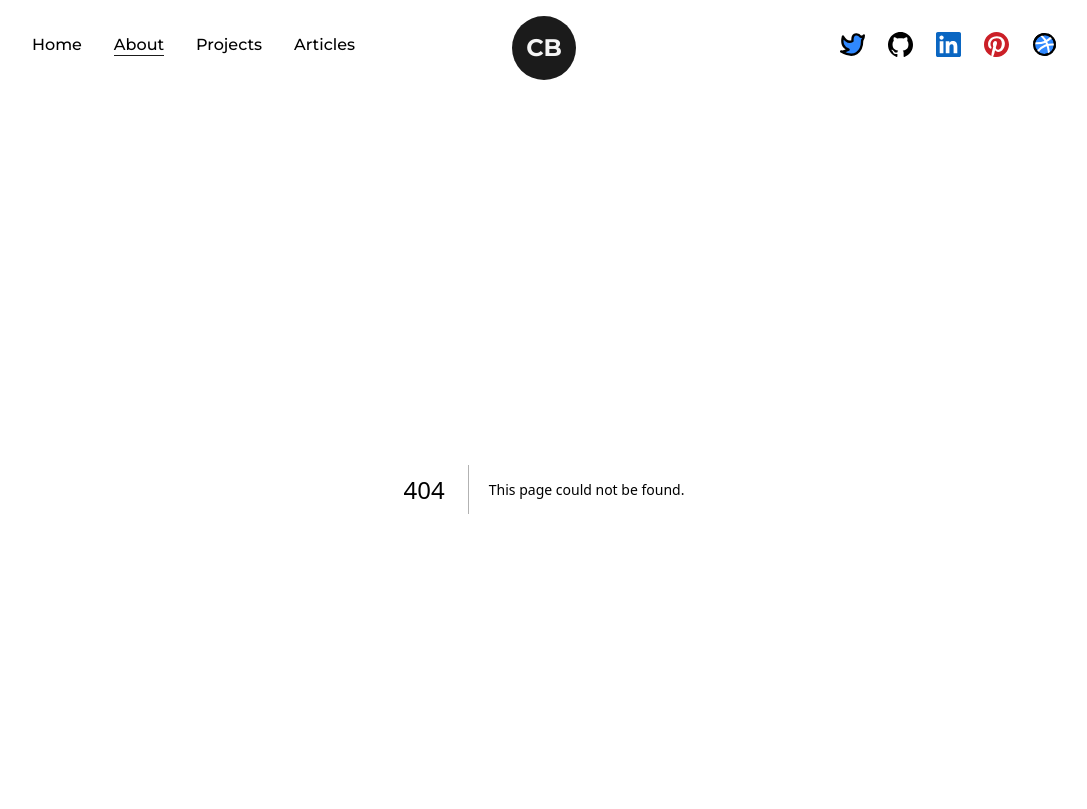
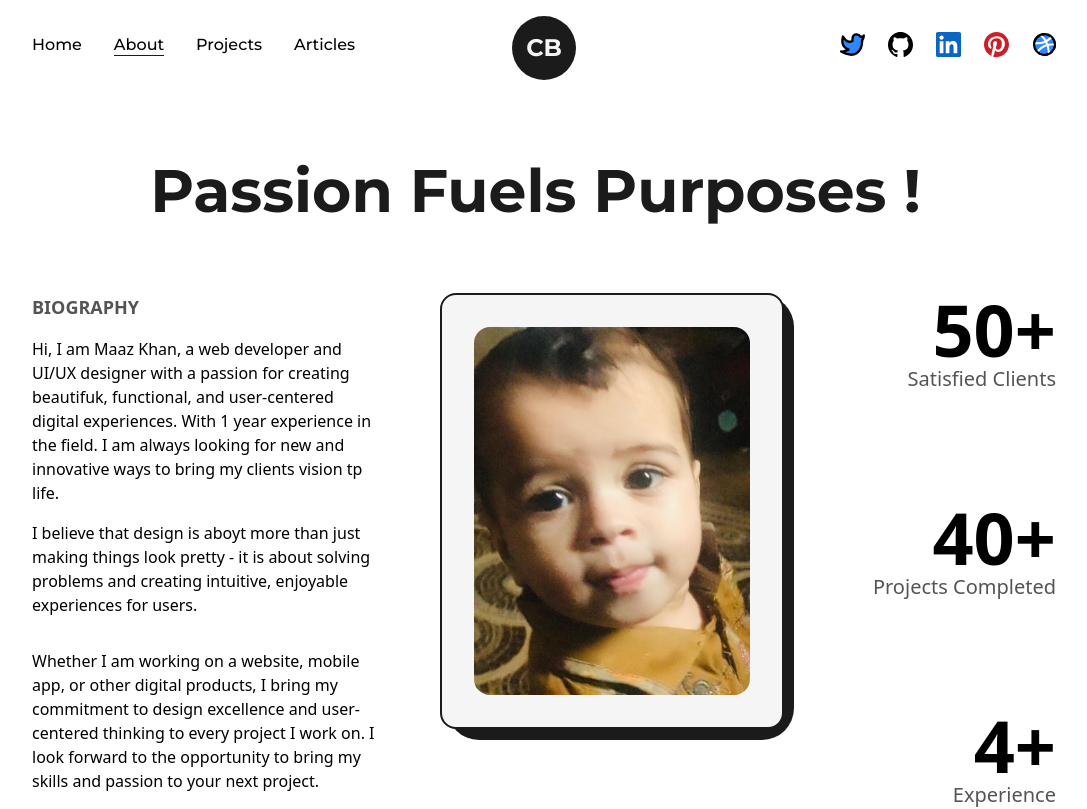
Before and after one commit to mmaazkhanhere/learningRepo, a Next.js app in the folder portfolio-website/: page /about in a window 1280 px wide. Before the commit this address had no page. Shown: the top 809 px of the page, without its empty margins (96-1183 px from the left). Built offline with nearby package versions, Linux system fonts and the light colour scheme.

Commit message:
about page created

```diff
--- /dev/null
+++ b/portfolio-website/src/pages/about.tsx
@@ -0,0 +1,103 @@
+import Head from 'next/head'
+import React, { useEffect, useRef } from 'react'
+import AnimatedText from './components/AnimatedText'
+import Layout from './components/Layout'
+import Image from 'next/image'
+import Profile from "../../public/Profile.jpg"
+import { useInView, useMotionValue, useSpring } from 'framer-motion'
+
+const AnimatedNumber = ({ value }) => {
+
+    const ref = useRef(null)
+
+    const motionValue = useMotionValue(0);
+    const springValue = useSpring(motionValue, { duration: 3000 })
+    const isInView = useInView(ref, { once: true })
+
+    useEffect(() => {
+        if (isInView) {
+            motionValue.set(value);
+        }
+    }, [isInView, value, motionValue])
+
+    useEffect(() => {
+        springValue.on("change", (latest) => {
+            if (ref.current && latest.toFixed(0) <= value) {
+                ref.current.textContent = latest.toFixed(0);
+            }
+        })
+    }, [springValue, value])
+
+    return <span ref={ref}></span>
+}
+
+export default function about() {
+    return (
+        <>
+            <Head>
+                <title>Maaz Khan | About Page</title>
+                <meta name="description" content="any description" />
+            </Head>
+            <main className='flex w-full flex-col items-center justify-center'>
+                <Layout className='pt-16'>
+                    <AnimatedText text="Passion Fuels Purposes !" className='mb-16' />
+
+                    <div className='grid w-full grid-cols-8 gap-16'>
+                        <div className='col-span-3 flex flex-col items-start justify-start'>
+                            <h2 className='mb-4 text-lg font-bold uppercase text-dark/75'>Biography</h2>
+                            <p className='font medium'>
+                                Hi, I am Maaz Khan, a web developer and UI/UX designer with a passion for creating beautifuk,
+                                functional, and user-centered digital experiences. With 1 year experience in the field. I am
+                                always looking for new and innovative ways to bring my clients vision tp life.
+                            </p>
+                            <p className='font medium my-4'>
+                                I believe that design is aboyt more than just making things look pretty - it is about solving
+                                problems and creating intuitive, enjoyable experiences for users.
+                            </p>
+                            <p className='font medium my-4'>
+                                Whether I am working on a website, mobile app, or other digital products, I bring my commitment to
+                                design excellence and user-centered thinking to every project I work on. I look forward to the
+                                opportunity to bring my skills and passion to your next project.
+                            </p>
+                        </div>
+                        {/*Profile Image */}
+                        <div className='col-span-3 relative h-max rounded-2xl border-2 border-solid
+                        border-dark bg-light p-8'>
+                            <div className='absolute top-0 -right-3 -z-10 w-[102%] h-[103%] rounded-[2rem]
+                            bg-dark'/>
+                            <Image src={Profile} alt='Maaz Khan' className='w-full h-auto rounded-2xl' />
+                        </div>
+
+                        {/*Experiences */}
+                        <div className='col-span-2 flex flex-col items-end justify-between'>
+                            <div className='flex flex-col items-end justify-center'>
+                                <span className='inline-block text-7xl font-bold'>
+                                    <AnimatedNumber value={50} />+
+                                </span>
+                                <h2 className='text-xl font-medium capitalize text-dark/75'>
+                                    Satisfied Clients
+                                </h2>
+                            </div>
+                            <div className='flex flex-col items-end justify-center'>
+                                <span className='inline-block text-7xl font-bold'>
+                                    <AnimatedNumber value={40} />+
+                                </span>
+                                <h2 className='text-xl font-medium capitalize text-dark/75'>
+                                    Projects Completed
+                                </h2>
+                            </div>
+                            <div className='flex flex-col items-end justify-center'>
+                                <span className='inline-block text-7xl font-bold'>
+                                    <AnimatedNumber value={4} />+
+                                </span>
+                                <h2 className='text-xl font-medium capitalize text-dark/75'>
+                                    Experience
+                                </h2>
+                            </div>
+                        </div>
+                    </div>
+                </Layout>
+            </main >
+        </>
+    )
+}
```
Also changed, not shown: portfolio-website/public/Profile.jpg (added).
